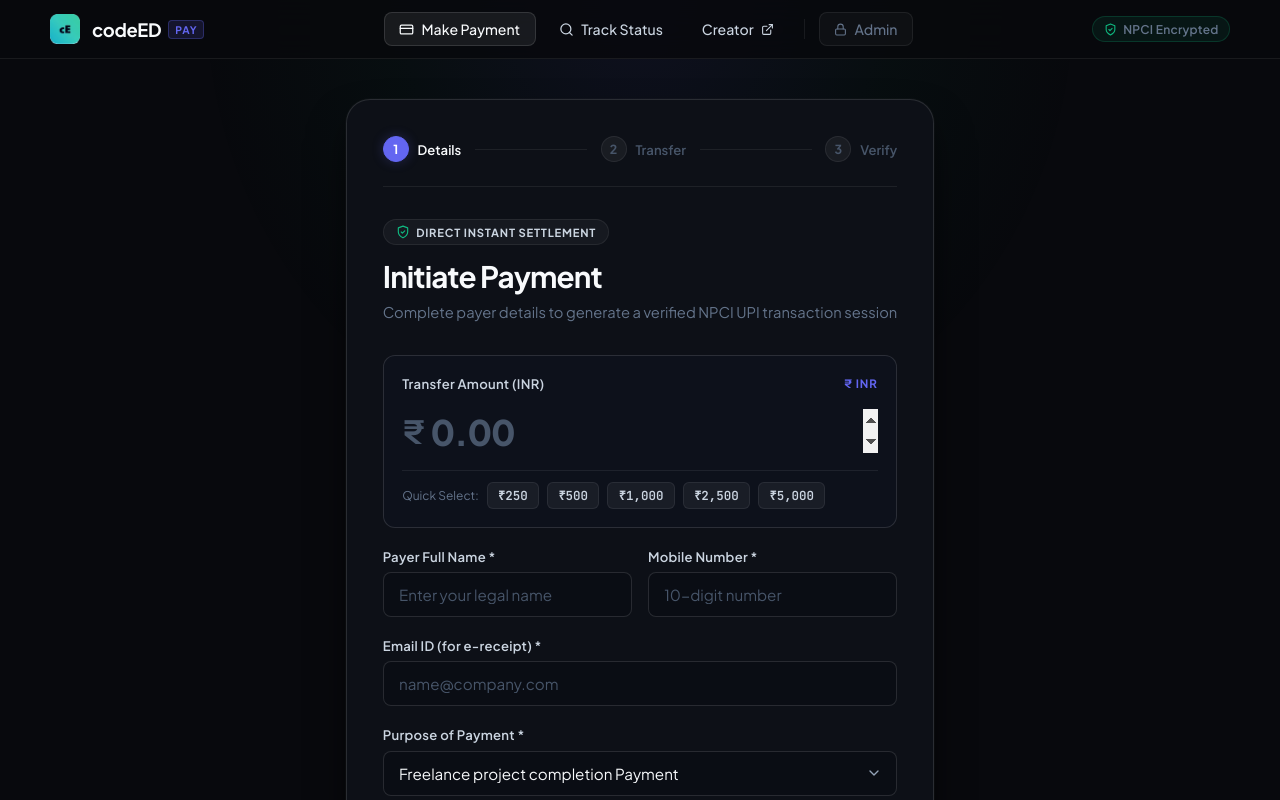
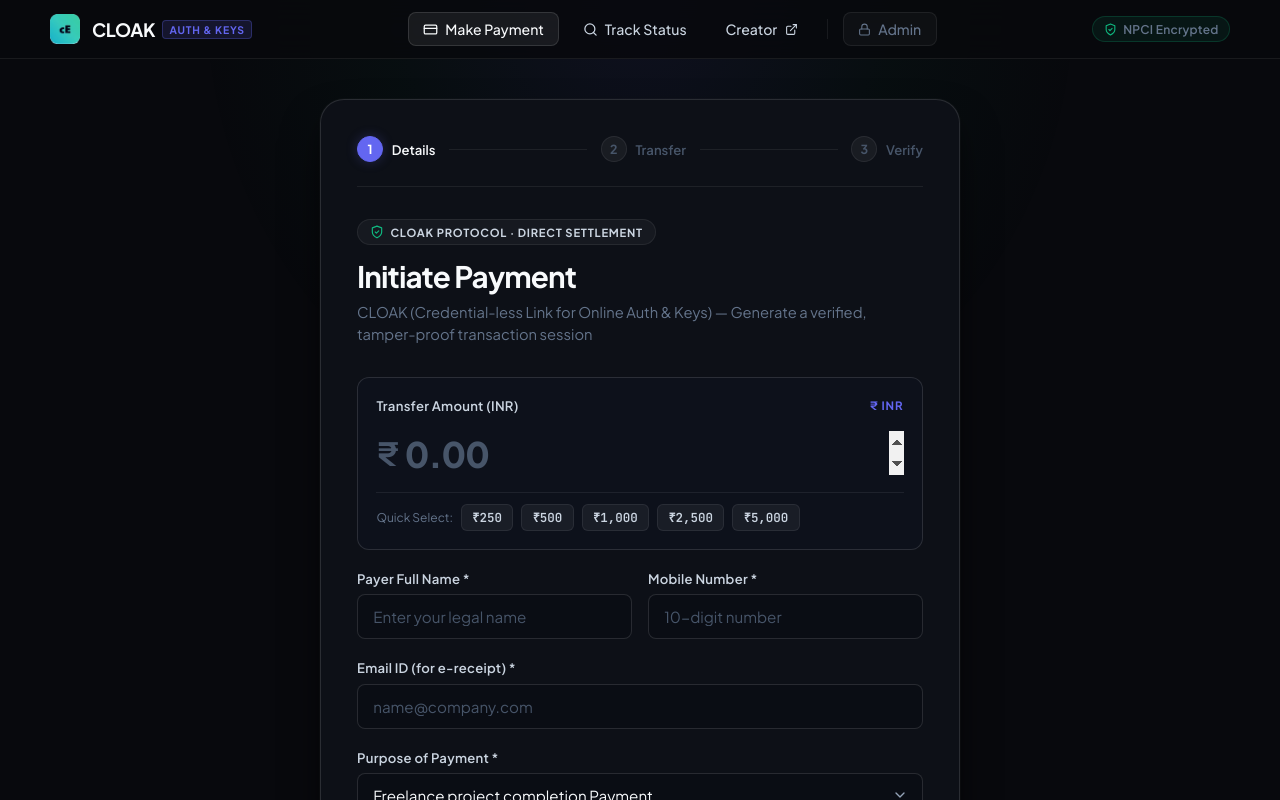
Before and after one commit to Abhijiteuon/upi-payment-app, a React (Vite) app: page / in a window 1280 px wide. Shown: the top 800 px of the page. Built offline with nearby package versions, Linux system fonts and the light colour scheme.

Commit message:
feat: rebrand platform to CLOAK — Credential-less Link for Online Auth & Keys

```diff
--- a/index.html
+++ b/index.html
@@ -4,7 +4,8 @@
     <meta charset="UTF-8" />
     <link rel="icon" type="image/png" href="/codeed-icon.png" />
     <meta name="viewport" content="width=device-width, initial-scale=1.0" />
-    <title>Pay codeED Securely</title>
+    <title>CLOAK — Credential-less Link for Online Auth & Keys</title>
+    <meta name="description" content="CLOAK — Credential-less Link for Online Auth & Keys. Institutional-grade UPI payment processing with 5-layer cryptographic verification." />
   </head>
   <body>
     <div id="root"></div>
--- a/src/App.jsx
+++ b/src/App.jsx
@@ -279,13 +279,13 @@
                   <div className="card-header-block">
                     <div className="header-meta-pill">
                       <IconShieldCheck size={14} className="text-emerald" />
-                      <span>DIRECT INSTANT SETTLEMENT</span>
+                      <span>CLOAK PROTOCOL · DIRECT SETTLEMENT</span>
                     </div>
                     <h1 className="main-title">
                       Initiate Payment
                     </h1>
                     <p className="sub-title">
-                      Complete payer details to generate a verified NPCI UPI transaction session
+                      CLOAK (Credential-less Link for Online Auth & Keys) — Generate a verified, tamper-proof transaction session
                     </p>
                   </div>
 
--- a/src/components/AdminDashboard.jsx
+++ b/src/components/AdminDashboard.jsx
@@ -286,7 +286,7 @@
         <div>
           <div className="admin-badge-row">
             <span className="admin-live-pulse"></span>
-            <span className="admin-badge-text">SETTLEMENT VERIFICATION CONSOLE</span>
+            <span className="admin-badge-text">CLOAK SETTLEMENT CONSOLE</span>
           </div>
           <h2 className="admin-page-heading">Treasury & Reconciliation</h2>
           <p className="admin-session-text">
@@ -637,7 +637,7 @@
                 <input
                   type="email"
                   className="form-control"
-                  placeholder="e.g. arya@codeed.in"
+                  placeholder="e.g. arya@cloak.security"
                   value={newAdminEmail}
                   onChange={(e) => setNewAdminEmail(e.target.value)}
                   required
--- a/src/components/AdminLogin.jsx
+++ b/src/components/AdminLogin.jsx
@@ -62,7 +62,7 @@
             type="email"
             id="admin-email"
             className="form-control"
-            placeholder="admin@codeed.in"
+            placeholder="admin@cloak.security"
             value={email}
             onChange={(e) => setEmail(e.target.value)}
             required
--- a/src/components/Navbar.jsx
+++ b/src/components/Navbar.jsx
@@ -32,11 +32,11 @@
       <header className="navbar">
         <div className="nav-container">
           {/* Brand Logo */}
-          <div className="nav-logo" onClick={() => handleNavClick('pay')}>
-            <img src="/codeed-icon.png" alt="codeED" className="nav-logo-img" />
+          <div className="nav-logo" onClick={() => handleNavClick('pay')} title="CLOAK — Credential-less Link for Online Auth & Keys">
+            <img src="/codeed-icon.png" alt="CLOAK" className="nav-logo-img" />
             <div className="nav-brand-text">
-              <span className="logo-text">codeED</span>
-              <span className="logo-badge">PAY</span>
+              <span className="logo-text">CLOAK</span>
+              <span className="logo-badge">AUTH & KEYS</span>
             </div>
           </div>
 
@@ -127,8 +127,13 @@
       <aside className={`nav-drawer ${isOpen ? 'open' : ''}`}>
         <div className="drawer-header">
           <div className="drawer-brand">
-            <img src="/codeed-icon.png" alt="codeED" className="nav-logo-img" />
-            <span className="logo-text">codeED Pay</span>
+            <img src="/codeed-icon.png" alt="CLOAK" className="nav-logo-img" />
+            <div>
+              <span className="logo-text">CLOAK</span>
+              <span style={{ display: 'block', fontSize: '0.62rem', color: '#94a3b8', letterSpacing: '0.04em' }}>
+                Credential-less Link for Online Auth & Keys
+              </span>
+            </div>
           </div>
           <button
             className="drawer-close-btn"
--- a/src/components/PaymentReceipt.jsx
+++ b/src/components/PaymentReceipt.jsx
@@ -35,7 +35,7 @@
 
   const verificationUrl = typeof window !== 'undefined'
     ? `${window.location.origin}${window.location.pathname}?verify=${transaction.verificationId}`
-    : `https://upi.codeed.in/?verify=${transaction.verificationId}`;
+    : `https://cloak.pay/?verify=${transaction.verificationId}`;
 
   const handleCopyDetails = () => {
     const text = `
@@ -86,10 +86,10 @@
         <div className="receipt-header-row">
           <div className="receipt-brand-col">
             <div className="receipt-brand-badge">
-              <img src="/codeed-icon.png" alt="codeED" className="receipt-brand-logo" />
+              <img src="/codeed-icon.png" alt="CLOAK" className="receipt-brand-logo" />
               <div>
-                <span className="brand-name">codeED</span>
-                <span className="brand-product">PAYMENT SETTLEMENTS</span>
+                <span className="brand-name">CLOAK</span>
+                <span className="brand-product">CREDENTIAL-LESS LINK FOR ONLINE AUTH & KEYS</span>
               </div>
             </div>
             <div className="receipt-voucher-number">
@@ -184,13 +184,13 @@
           <div className="seal-meta-col">
             <div className="seal-title">
               <IconLock size={14} className="text-emerald" />
-              <span>CRYPTOGRAPHIC AUDIT SEAL</span>
+              <span>CLOAK CRYPTOGRAPHIC AUDIT SEAL</span>
             </div>
             <div className="seal-fingerprint mono">
               {receiptFingerprint}
             </div>
             <div className="seal-description">
-              Tamper-evident hash generated from Verification ID, settled amount, and banking timestamp. Scan QR to authenticate.
+              Tamper-evident hash generated from Verification ID, settled amount, and banking timestamp via CLOAK protocol. Scan QR to authenticate.
             </div>
           </div>
 
--- a/src/services/security.js
+++ b/src/services/security.js
@@ -170,7 +170,7 @@
  * Derived from verification ID, amount, UTR, and timestamp.
  */
 export const generateReceiptFingerprint = (verificationId, amount, utr, verifiedAt) => {
-  const seed = `${verificationId || ''}|${parseFloat(amount || 0).toFixed(2)}|${utr || 'NO_UTR'}|${verifiedAt || 'PENDING'}|CODEED_SECURE_PAY_2026`;
+  const seed = `${verificationId || ''}|${parseFloat(amount || 0).toFixed(2)}|${utr || 'NO_UTR'}|${verifiedAt || 'PENDING'}|CLOAK_SECURE_PAY_2026`;
 
   // Fast 32-bit FNV-1a & Murmur3-like dual hashing for synchronous browser render
   let h1 = 0xdeadbeef ^ seed.length;
```
Also changed, not shown: 1 other file (tests, documents, lock files or other folders).
